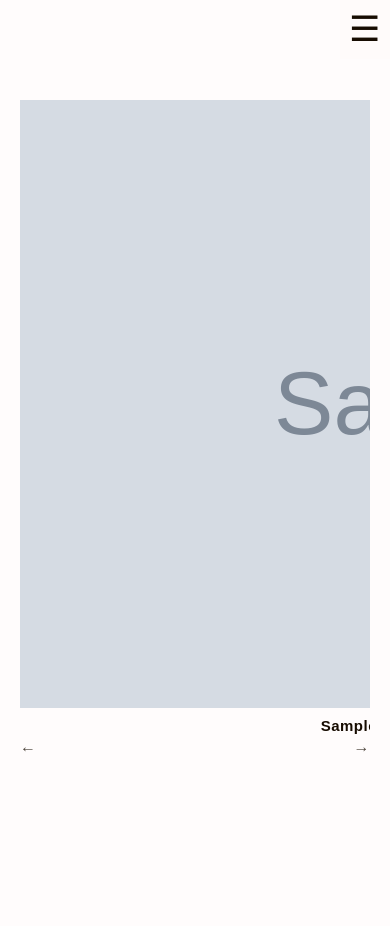
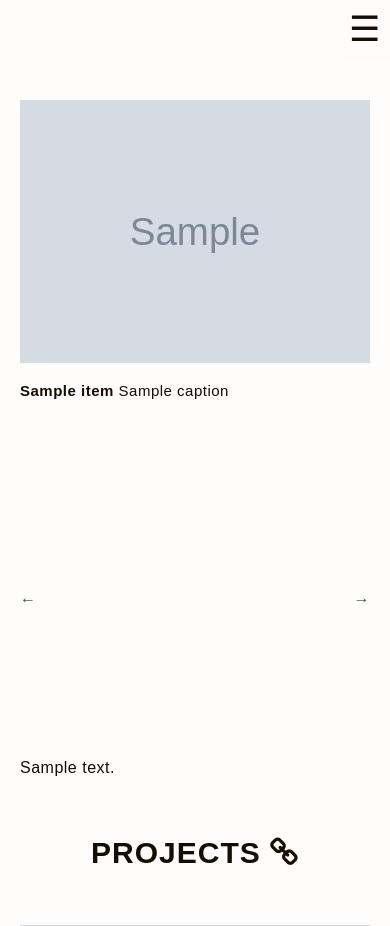
Before and after one commit to jboolean/cwcom, a Django app: template base/templates/portfolio.html in a window 390 px wide. Shown: the top 926 px of the page. Run offline with Django 3.2, Linux system fonts and the light colour scheme; the template is opened without the code that fills it: most values are stand-ins (such as "Sample title", 1, 10 or a date in 2020); grey boxes marked "Sample" are stand-in pictures; some libraries are stand-ins or nearby versions.

Commit message:
Style portfolio for mobile, add slug url, add links

```diff
--- a/base/admin.py
+++ b/base/admin.py
@@ -21,7 +21,7 @@
     model = PortfolioImage
     verbose_name = 'Portfolio Image'
     verbose_name_plural = 'Portfolio Images'
-    fields = ('image', 'image_tag', 'order', 'name', 'caption')
+    fields = ('image', 'image_tag', 'order', 'name', 'caption', 'project', 'system')
     readonly_fields = ('image_tag',)
     extra = 1
 
--- a/base/static/base/css/style.css
+++ b/base/static/base/css/style.css
@@ -388,39 +388,68 @@
   position: relative;
   overflow: hidden;
   width: 100%;
-  height: 80vh; }
+  height: 60vh; }
+  @media (min-width: 768px) {
+    .section--portolio .items {
+      height: 80vh; } }
 
 .portfolio-item {
   position: absolute;
-  height: 100%;
+  width: 100%;
+  height: auto;
   opacity: 0;
   text-align: center;
   transition: all 0.2s; }
+  @media (min-width: 768px) {
+    .portfolio-item {
+      height: 100%;
+      width: auto; } }
   .portfolio-item.portfolio-item--show {
     opacity: 1; }
   .portfolio-item img {
-    height: 90%; }
+    height: auto;
+    width: 100%; }
+    @media (min-width: 768px) {
+      .portfolio-item img {
+        height: 90%;
+        width: auto; } }
 
 .portfolio-item__name {
-  margin: 0 auto;
-  width: 75%;
+  margin: 1rem auto 0;
+  width: 100%;
   font-size: 1.5rem;
-  font-weight: normal; }
+  font-weight: normal;
+  text-align: left; }
+  @media (min-width: 768px) {
+    .portfolio-item__name {
+      width: 75%;
+      margin: 0 auto;
+      text-align: center; } }
   .portfolio-item__name span {
     font-weight: bold; }
 
 .portfolio-controls {
   position: absolute;
-  bottom: 4rem;
-  width: 100%; }
+  width: 100%;
+  bottom: 4rem; }
   .portfolio-controls a {
     position: absolute;
     text-decoration: none;
     cursor: pointer;
-    opacity: 0.75; }
+    opacity: 0.75;
+    padding: 2rem; }
+    @media (min-width: 768px) {
+      .portfolio-controls a {
+        padding: 0; } }
   .portfolio-controls a:hover {
     opacity: 1; }
   .portfolio-controls .previous {
-    left: 0; }
+    left: -2rem; }
+    @media (min-width: 768px) {
+      .portfolio-controls .previous {
+        left: 0; } }
   .portfolio-controls .next {
-    right: 0; }
+    right: -2rem; }
+    @media (min-width: 768px) {
+      .portfolio-controls .next {
+        right: 0; } }
--- a/base/static/base/css/style.sass
+++ b/base/static/base/css/style.sass
@@ -428,46 +428,75 @@
   position: relative
   overflow: hidden
   width: 100%
-  height: 80vh
+  height: 60vh
+
+  @media (min-width: $tablet)
+    height: 80vh
 
 .portfolio-item
   position: absolute
-  height: 100%
+  width: 100%
+  height: auto
   opacity: 0
   text-align: center
   transition: all 0.2s
+
+  @media (min-width: $tablet)
+    height: 100%
+    width: auto
 
   &.portfolio-item--show
     opacity: 1
 
   img
-    height: 90%
+    height: auto
+    width: 100%
+
+    @media (min-width: $tablet)
+      height: 90%
+      width: auto
 
 .portfolio-item__name
-  margin: 0 auto
-  width: 75%
+  margin: 1rem auto 0
+  width: 100%
   font-size: 1.5rem
   font-weight: normal
+  text-align: left
+
+  @media (min-width: $tablet)
+    width: 75%
+    margin: 0 auto
+    text-align: center
 
   span
     font-weight: bold
 
 .portfolio-controls
   position: absolute
+  width: 100%
   bottom: 4rem
-  width: 100%
 
   a
     position: absolute
     text-decoration: none
     cursor: pointer
     opacity: 0.75
+    padding: 2rem
+
+    @media (min-width: $tablet)
+      padding: 0
 
   a:hover
     opacity: 1
 
   .previous
-    left: 0
+    left: -2rem
+
+    @media (min-width: $tablet)
+      left: 0
 
   .next
-    right: 0
+    right: -2rem
+
+    @media (min-width: $tablet)
+      right: 0
--- a/base/templates/portfolio.html
+++ b/base/templates/portfolio.html
@@ -11,7 +11,13 @@
     <div class="items">
     {% for item in portfolio.portfolioimage_set.all %}
       <div class="portfolio-item" id="{{ item.name }}">
+        {% if item.has_url %}
+        <a href="{{ item.url }}">
+          <img class="portfolio-item__image" src="{{ MEDIA_URL }}{{ item.image }}" alt="{{ item.name }}" />
+        </a>
+        {% else %}
         <img class="portfolio-item__image" src="{{ MEDIA_URL }}{{ item.image }}" alt="{{ item.name }}" />
+        {% endif %}
         <h3 class="portfolio-item__name">
           <span>
             {{ item.name }}
--- a/base/urls.py
+++ b/base/urls.py
@@ -5,8 +5,8 @@
 app_name = 'base'
 urlpatterns = [
   url(r'^past', views.PastView.as_view(), name='past'),
-  url(r'^portfolio', views.PortfolioView.as_view(), name='portfolio'),
   url(r'^project/(?P<slug>[0-9A-Za-z\-_]+)/$', views.ProjectDetailView.as_view(), name='project-detail'),
   url(r'^system/(?P<slug>[0-9A-Za-z\-_]+)/$', views.SystemDetailView.as_view(), name='system-detail'),
+  url(r'^(?P<slug>[0-9A-Za-z\-_]+)/$', views.PortfolioView.as_view(), name='portfolio'),
   url(r'^$', views.IndexView.as_view(), name='index')
 ]
--- a/base/views.py
+++ b/base/views.py
@@ -100,8 +100,9 @@
         return context
 
 
-class PortfolioView(generic.TemplateView):
+class PortfolioView(generic.DetailView):
     template_name = 'portfolio.html'
+    model = Portfolio
 
     def get_context_data(self, **kwargs):
         context = super(PortfolioView, self).get_context_data(**kwargs)
@@ -117,7 +118,4 @@
         context['teaching_texts'] = Text.objects.filter(category='teaching')
         context['site_url'] = settings.SITE_URL
 
-        context['portfolio'] = Portfolio.objects.all()[0]
-
-
         return context
```
Also changed, not shown: base/models.py (+19 -0 lines), base/migrations/0011_auto_20180110_1107.py (added), base/migrations/0012_auto_20180110_1541.py (added), base/migrations/0013_auto_20180110_1705.py (added), base/migrations/0014_auto_20180110_1715.py (added), base/migrations/0015_auto_20180110_1721.py (added), base/migrations/0016_auto_20180110_1726.py (added), base/migrations/0017_auto_20180111_1441.py (added).
